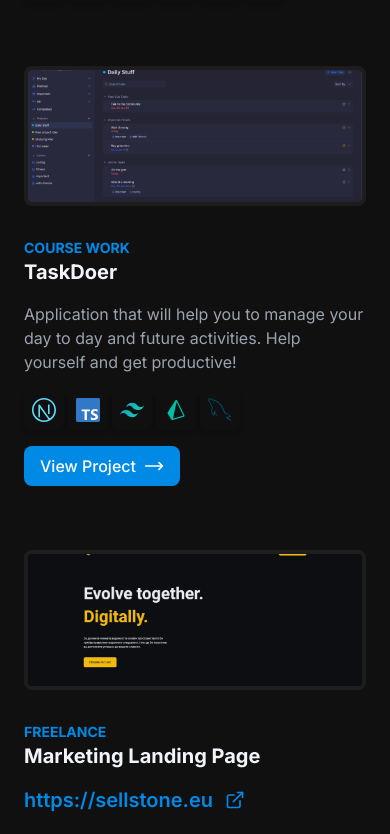
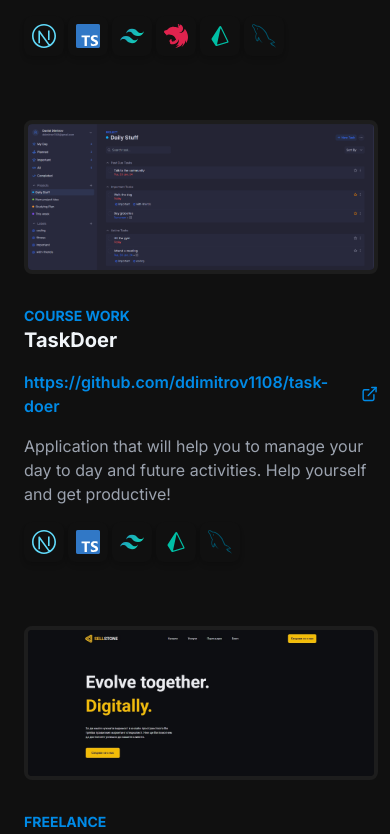
Before and after one commit to ddimitrov1108/portfolio, a Next.js app: page / in a window 390 px wide. Shown: the part 2326-3160 px from the top of the page. Built offline with nearby package versions, Linux system fonts and the light colour scheme.

Commit message:
image fixing

```diff
--- a/components/Project.tsx
+++ b/components/Project.tsx
@@ -7,10 +7,9 @@ import SvgIcon from "./ui/SvgIcon";
 interface Props {
   project: {
     id: string;
-    view: boolean;
-    showLink: boolean;
     img: string;
-    url: string;
+    url: string | null;
+    source: string | null;
     type: string;
     name: string;
     description: string;
@@ -23,8 +22,8 @@ interface Props {
 
 const Project = ({ project }: Props) => {
   return (
-    <div className="group flex items-center gap-y-8 gap-x-12 lg:gap-x-16 flex-col md:flex-row md:even:flex-row-reverse">
-      <div className="z-30 w-full max-w-[700px] max-h-[140px] xs:max-h-[180px] sm:max-h-[240px] lg:max-h-[280px] rounded-lg overflow-hidden bg-transparent border-4 border-containerBg">
+    <div className="group flex items-center gap-y-8 gap-x-12 lg:gap-x-16 flex-col lg:flex-row lg:even:flex-row-reverse">
+      <div className="z-30 w-full max-w-[700px] max-h-[127px] xxs:max-h-[154px] xs:max-h-[178px] xsm:max-h-[210px] sm:max-h-[260px] md:max-h-[300px] lg:max-h-[200px] xl:max-h-[280px] rounded-lg overflow-hidden bg-transparent border-4 border-containerBg">
         <Image
           src={`/projects/${project.img}`}
           alt={project.img}
@@ -32,7 +31,7 @@ const Project = ({ project }: Props) => {
           height={0}
           sizes="100vw"
           style={{ width: "100vw", height: "auto" }}
-          className="object-cover transition-all duration-300 ease-in-out hover:scale-110 overflow-hidden max-h-[140px] xs:max-h-[180px] sm:max-h-[240px] lg:max-h-[280px]"
+          className="object-cover transition-all duration-500 ease-in-out hover:scale-110 overflow-hidden"
         />
       </div>
 
@@ -45,21 +44,21 @@ const Project = ({ project }: Props) => {
           {project.name}
         </HeaderText>
 
-        {project.showLink ? (
+        {project.url && (
           <div className="flex items-center gap-3">
             <Link
               href={project.url}
-              className="text-xl text-primary-main font-semibold"
+              className="text-primary-main font-semibold"
               target="_blank"
               rel="noopener noreferrer"
             >
               {project.url}
             </Link>
-            <ExternalLink size={20} className="text-primary-main" />
+            <ExternalLink size={18} className="text-primary-main" />
           </div>
-        ) : null}
+        )}
 
-        <p className="">{project.description}</p>
+        <p>{project.description}</p>
 
         <div className="flex items-center flex-wrap gap-1">
           {project.technologies.map(({ id, src }) => (
@@ -71,17 +70,17 @@ const Project = ({ project }: Props) => {
           ))}
         </div>
 
-        {project.view && project.url ? (
+        {project.source && (
           <Link
-            href={project.url}
-            className="flex items-center gap-2 bg-primary-main rounded-lg w-fit px-4 py-2  text-white font-medium"
+            href={project.source}
+            className="text-sm flex items-center gap-2 bg-primary-main rounded-lg w-fit px-4 py-2 text-white font-medium"
             target="_blank"
             rel="noopener noreferrer"
           >
             View Project
-            <MoveRight size={20} className="text-white" />
+            <MoveRight size={18} className="text-white" />
           </Link>
-        ) : null}
+        )}
       </div>
     </div>
   );
```
